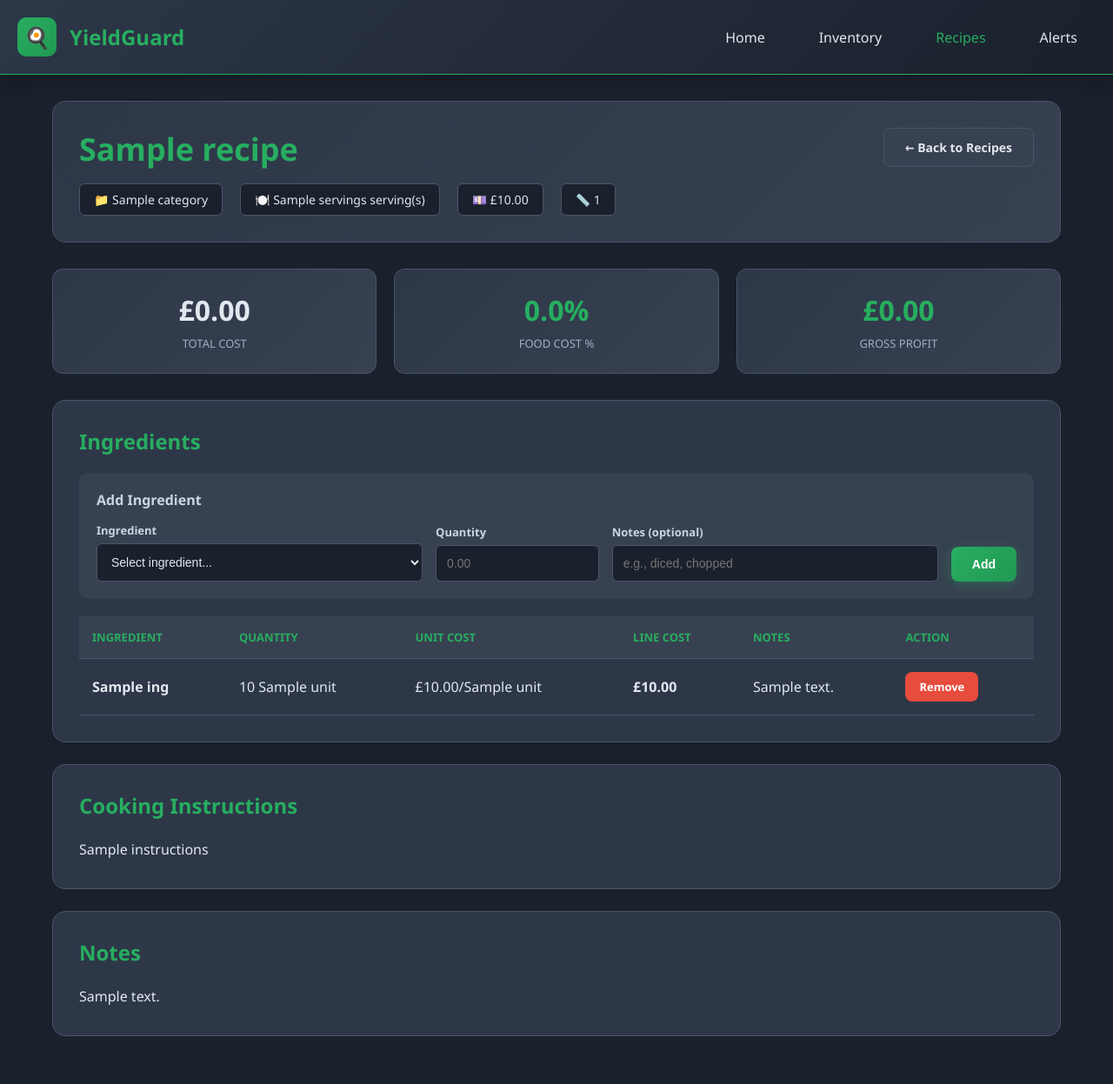
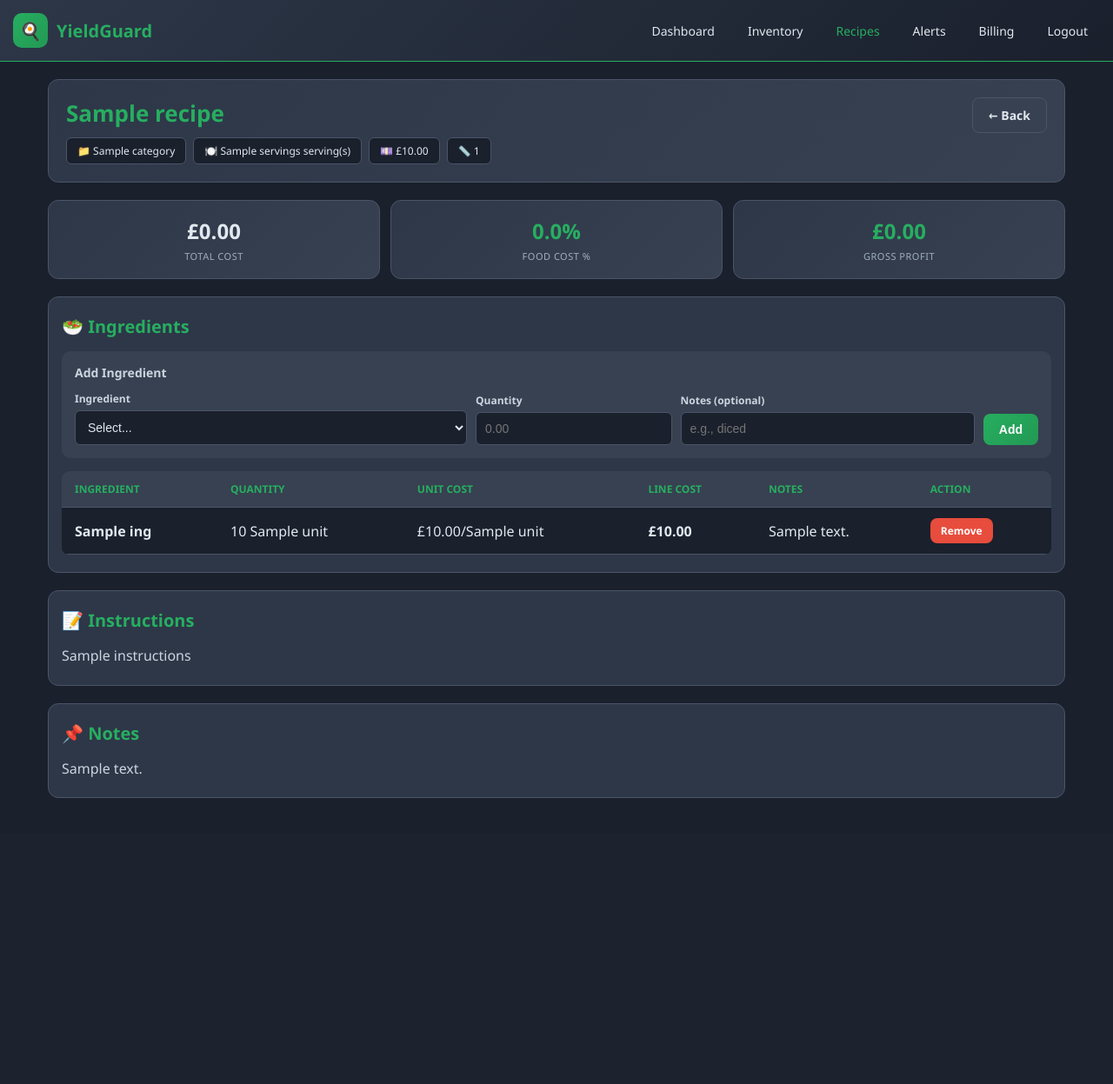
Before and after one commit to cryptoirish/kitchen-inventory-clean, a Flask app: template templates/recipe_detail.html in a window 1280 px wide. Shown: the whole page at 87% size. After the commit the page ends 918 px from the top, so only its background shows below. Run offline with Flask 3, Linux system fonts and the light colour scheme; the template is opened without the code that fills it: most values are stand-ins (such as "Sample title", 1, 10 or a date in 2020); some libraries are stand-ins or nearby versions.

Commit message:
Refactor recipe_detail.html for improved styling and UX
Updated styles for navbar, buttons, and ingredient section. Improved mobile responsiveness and added new elements for better user experience.

```diff
--- a/templates/recipe_detail.html
+++ b/templates/recipe_detail.html
@@ -6,46 +6,93 @@
     <style>
         * { margin: 0; padding: 0; box-sizing: border-box; }
         body { font-family: 'Segoe UI', Tahoma, Geneva, Verdana, sans-serif; background: #1a202c; color: #e2e8f0; min-height: 100vh; }
-        .navbar { background: linear-gradient(135deg, #2d3748 0%, #1a202c 100%); padding: 20px 0; box-shadow: 0 2px 20px rgba(0,0,0,0.3); border-bottom: 1px solid #27ae60; }
-        .nav-container { max-width: 1400px; margin: 0 auto; padding: 0 20px; display: flex; justify-content: space-between; align-items: center; }
-        .logo { display: flex; align-items: center; gap: 15px; text-decoration: none; }
-        .logo-icon { width: 45px; height: 45px; background: linear-gradient(135deg, #27ae60 0%, #229954 100%); border-radius: 10px; display: flex; align-items: center; justify-content: center; font-size: 24px; }
-        .logo-text { color: #27ae60; font-size: 24px; font-weight: bold; }
-        .nav-links { display: flex; gap: 20px; align-items: center; }
-        .nav-links a { color: #e2e8f0; text-decoration: none; font-weight: 500; padding: 10px 20px; border-radius: 8px; transition: all 0.3s; border: 1px solid transparent; }
-        .nav-links a:hover { background: rgba(39, 174, 96, 0.1); border-color: #27ae60; color: #27ae60; }
-        .container { max-width: 1200px; margin: 0 auto; padding: 30px 20px; }
-        .page-header { background: linear-gradient(135deg, #2d3748 0%, #374151 100%); padding: 30px; border-radius: 15px; margin-bottom: 30px; border: 1px solid #4a5568; }
-        .header-top { display: flex; justify-content: space-between; align-items: flex-start; gap: 20px; flex-wrap: wrap; }
-        .page-header h1 { color: #27ae60; font-size: 36px; margin-bottom: 10px; }
-        .recipe-meta { display: flex; gap: 20px; margin-top: 15px; flex-wrap: wrap; }
-        .meta-badge { background: #1a202c; padding: 8px 16px; border-radius: 6px; font-size: 14px; border: 1px solid #4a5568; }
-        .stats-grid { display: grid; grid-template-columns: repeat(auto-fit, minmax(200px, 1fr)); gap: 20px; margin-bottom: 30px; }
-        .stat-card { background: linear-gradient(135deg, #2d3748 0%, #374151 100%); padding: 25px; border-radius: 12px; border: 1px solid #4a5568; text-align: center; }
-        .stat-value { font-size: 32px; font-weight: bold; margin-bottom: 8px; }
-        .stat-label { color: #a0aec0; font-size: 13px; text-transform: uppercase; }
+
+        .navbar { background: linear-gradient(135deg, #2d3748 0%, #1a202c 100%); padding: 15px 0; border-bottom: 1px solid #27ae60; position: sticky; top: 0; z-index: 1000; }
+        .nav-container { max-width: 1400px; margin: 0 auto; padding: 0 15px; display: flex; justify-content: space-between; align-items: center; }
+        .logo { display: flex; align-items: center; gap: 10px; text-decoration: none; }
+        .logo-icon { width: 40px; height: 40px; background: linear-gradient(135deg, #27ae60 0%, #229954 100%); border-radius: 10px; display: flex; align-items: center; justify-content: center; font-size: 20px; }
+        .logo-text { color: #27ae60; font-size: 20px; font-weight: bold; }
+        .nav-links { display: flex; gap: 10px; align-items: center; }
+        .nav-links a { color: #e2e8f0; text-decoration: none; font-weight: 500; padding: 8px 14px; border-radius: 8px; transition: all 0.3s; font-size: 14px; }
+        .nav-links a:hover { background: rgba(39, 174, 96, 0.1); color: #27ae60; }
+
+        .hamburger { display: none; flex-direction: column; gap: 4px; cursor: pointer; padding: 10px; border: none; background: none; }
+        .hamburger span { width: 25px; height: 3px; background: #27ae60; border-radius: 2px; }
+
+        .mobile-menu { display: none; position: fixed; top: 70px; left: 0; right: 0; background: #1a202c; padding: 20px; border-bottom: 2px solid #27ae60; flex-direction: column; gap: 10px; z-index: 999; box-shadow: 0 10px 30px rgba(0,0,0,0.5); }
+        .mobile-menu.active { display: flex; }
+        .mobile-menu a { color: #e2e8f0; text-decoration: none; font-weight: 500; padding: 15px 20px; border-radius: 10px; font-size: 16px; border: 1px solid #374151; }
+        .mobile-menu a:hover, .mobile-menu a.active { background: rgba(39, 174, 96, 0.1); color: #27ae60; border-color: #27ae60; }
+
+        .container { max-width: 1200px; margin: 0 auto; padding: 20px 15px; }
+
+        .page-header { background: linear-gradient(135deg, #2d3748 0%, #374151 100%); padding: 20px; border-radius: 12px; margin-bottom: 20px; border: 1px solid #4a5568; }
+        .header-top { display: flex; justify-content: space-between; align-items: flex-start; gap: 15px; flex-wrap: wrap; }
+        .page-header h1 { color: #27ae60; font-size: 26px; margin-bottom: 10px; }
+        .recipe-meta { display: flex; gap: 8px; margin-top: 10px; flex-wrap: wrap; }
+        .meta-badge { background: #1a202c; padding: 6px 12px; border-radius: 6px; font-size: 12px; border: 1px solid #4a5568; }
+
+        .stats-grid { display: grid; grid-template-columns: repeat(auto-fit, minmax(180px, 1fr)); gap: 12px; margin-bottom: 20px; }
+        .stat-card { background: linear-gradient(135deg, #2d3748 0%, #374151 100%); padding: 18px; border-radius: 12px; border: 1px solid #4a5568; text-align: center; }
+        .stat-value { font-size: 24px; font-weight: bold; margin-bottom: 5px; }
+        .stat-label { color: #a0aec0; font-size: 11px; text-transform: uppercase; letter-spacing: 0.5px; }
         .good { color: #27ae60; }
         .warning { color: #f1c40f; }
         .danger { color: #e74c3c; }
-        .section { background: #2d3748; padding: 30px; border-radius: 15px; border: 1px solid #4a5568; margin-bottom: 25px; }
-        .section h2 { color: #27ae60; font-size: 24px; margin-bottom: 20px; }
-        table { width: 100%; border-collapse: collapse; }
-        th, td { padding: 15px; text-align: left; border-bottom: 1px solid #4a5568; }
-        th { background: #374151; color: #27ae60; font-weight: 600; text-transform: uppercase; font-size: 13px; }
-        tbody tr:hover { background: rgba(39, 174, 96, 0.05); }
-        .btn { display: inline-block; padding: 12px 24px; border-radius: 8px; text-decoration: none; font-weight: 600; font-size: 14px; transition: all 0.3s; cursor: pointer; border: none; }
-        .btn-primary { background: linear-gradient(135deg, #27ae60 0%, #229954 100%); color: white; box-shadow: 0 4px 15px rgba(39, 174, 96, 0.3); }
-        .btn-primary:hover { transform: translateY(-2px); box-shadow: 0 6px 20px rgba(39, 174, 96, 0.4); }
+
+        .section { background: #2d3748; padding: 20px 15px; border-radius: 12px; border: 1px solid #4a5568; margin-bottom: 20px; }
+        .section h2 { color: #27ae60; font-size: 20px; margin-bottom: 15px; }
+
+        .btn { display: inline-block; padding: 10px 18px; border-radius: 8px; text-decoration: none; font-weight: 600; font-size: 14px; transition: all 0.3s; cursor: pointer; border: none; text-align: center; }
+        .btn-primary { background: linear-gradient(135deg, #27ae60 0%, #229954 100%); color: white; }
+        .btn-primary:hover { transform: translateY(-2px); }
         .btn-secondary { background: #374151; color: #e2e8f0; border: 1px solid #4a5568; }
         .btn-danger { background: #e74c3c; color: white; }
-        .btn-danger:hover { background: #c0392b; }
-        .btn-sm { padding: 8px 16px; font-size: 13px; }
-        .add-ingredient-form { background: #374151; padding: 20px; border-radius: 10px; margin-bottom: 20px; }
-        .form-row { display: grid; grid-template-columns: 2fr 1fr 2fr auto; gap: 15px; align-items: end; }
-        input, select { padding: 12px; background: #1a202c; border: 1px solid #4a5568; border-radius: 6px; color: #e2e8f0; font-size: 14px; width: 100%; }
+        .btn-sm { padding: 6px 12px; font-size: 12px; }
+
+        .add-ingredient-form { background: #374151; padding: 15px; border-radius: 10px; margin-bottom: 15px; }
+        .add-ingredient-form h3 { color: #cbd5e0; margin-bottom: 12px; font-size: 14px; }
+        .form-row { display: grid; grid-template-columns: 2fr 1fr 1.5fr auto; gap: 10px; align-items: end; }
+        label { display: block; margin-bottom: 5px; font-size: 12px; color: #cbd5e0; font-weight: 600; }
+        input, select { padding: 10px; background: #1a202c; border: 1px solid #4a5568; border-radius: 6px; color: #e2e8f0; font-size: 14px; width: 100%; }
         input:focus, select:focus { outline: none; border-color: #27ae60; }
-        label { display: block; margin-bottom: 6px; font-size: 13px; color: #cbd5e0; font-weight: 600; }
-        .empty-ingredients { text-align: center; padding: 40px; color: #a0aec0; }
+
+        /* Desktop Table */
+        .table-wrapper { overflow-x: auto; background: #1a202c; border-radius: 8px; }
+        table { width: 100%; border-collapse: collapse; min-width: 700px; }
+        th, td { padding: 12px 15px; text-align: left; border-bottom: 1px solid #4a5568; }
+        th { background: #374151; color: #27ae60; font-weight: 600; text-transform: uppercase; font-size: 12px; }
+        tbody tr:hover { background: rgba(39, 174, 96, 0.05); }
+
+        .empty-ingredients { text-align: center; padding: 30px; color: #a0aec0; font-size: 14px; }
+
+        /* Mobile Cards */
+        .mobile-ingredients { display: none; }
+        .ingredient-card { background: #1a202c; border: 1px solid #4a5568; border-radius: 10px; padding: 15px; margin-bottom: 10px; }
+        .ingredient-card-header { display: flex; justify-content: space-between; align-items: start; margin-bottom: 8px; gap: 10px; }
+        .ingredient-name { font-weight: bold; color: #e2e8f0; font-size: 15px; }
+        .ingredient-details { display: grid; grid-template-columns: 1fr 1fr; gap: 8px; margin-top: 10px; }
+        .detail-item { font-size: 13px; }
+        .detail-label { color: #a0aec0; font-size: 11px; text-transform: uppercase; margin-bottom: 2px; }
+        .detail-value { color: #e2e8f0; font-weight: 600; }
+        .detail-value.cost { color: #27ae60; }
+
+        @media (max-width: 768px) {
+            .nav-links { display: none; }
+            .hamburger { display: flex; }
+            .logo-text { font-size: 18px; }
+            .container { padding: 15px 10px; }
+            .page-header h1 { font-size: 22px; }
+            .header-top { flex-direction: column; }
+            .header-top a { width: 100%; }
+            .stats-grid { grid-template-columns: repeat(3, 1fr); gap: 8px; }
+            .stat-card { padding: 12px 8px; }
+            .stat-value { font-size: 18px; }
+            .stat-label { font-size: 10px; }
+            .form-row { grid-template-columns: 1fr; gap: 12px; }
+            .table-wrapper { display: none; }
+            .mobile-ingredients { display: block; }
+        }
     </style>
 </head>
 <body>
@@ -56,11 +103,24 @@
                 <div class="logo-text">YieldGuard</div>
             </a>
             <div class="nav-links">
-                <a href="/">Home</a>
+                <a href="/">Dashboard</a>
                 <a href="/inventory">Inventory</a>
                 <a href="/recipes" style="color: #27ae60;">Recipes</a>
                 <a href="/alerts">Alerts</a>
+                <a href="/billing">Billing</a>
+                <a href="/logout">Logout</a>
             </div>
+            <button class="hamburger" onclick="toggleMenu()">
+                <span></span><span></span><span></span>
+            </button>
+        </div>
+        <div class="mobile-menu" id="mobileMenu">
+            <a href="/">📊 Dashboard</a>
+            <a href="/inventory">📦 Inventory</a>
+            <a href="/recipes" class="active">🍽️ Recipes</a>
+            <a href="/alerts">⚠️ Alerts</a>
+            <a href="/billing">💳 Billing</a>
+            <a href="/logout">🚪 Logout</a>
         </div>
     </nav>
 
@@ -73,14 +133,10 @@
                         <span class="meta-badge">📁 {{ recipe.category }}</span>
                         <span class="meta-badge">🍽️ {{ recipe.servings }} serving(s)</span>
                         <span class="meta-badge">💷 £{{ "%.2f"|format(recipe.selling_price) }}</span>
-                        {% if recipe.portion_size %}
-                        <span class="meta-badge">📏 {{ recipe.portion_size }}</span>
-                        {% endif %}
+                        {% if recipe.portion_size %}<span class="meta-badge">📏 {{ recipe.portion_size }}</span>{% endif %}
                     </div>
                 </div>
-                <div>
-                    <a href="/recipes" class="btn btn-secondary">← Back to Recipes</a>
-                </div>
+                <a href="/recipes" class="btn btn-secondary">← Back</a>
             </div>
         </div>
 
@@ -102,16 +158,16 @@
         </div>
 
         <div class="section">
-            <h2>Ingredients</h2>
+            <h2>🥗 Ingredients</h2>
 
             <div class="add-ingredient-form">
-                <h3 style="color: #cbd5e0; margin-bottom: 15px; font-size: 16px;">Add Ingredient</h3>
+                <h3>Add Ingredient</h3>
                 <form method="POST" action="/recipes/{{ recipe.id }}/add-ingredient">
                     <div class="form-row">
                         <div>
                             <label>Ingredient</label>
                             <select name="item_id" required>
-                                <option value="">Select ingredient...</option>
+                                <option value="">Select...</option>
                                 {% for item in all_items %}
                                 <option value="{{ item.id }}">{{ item.name }} (£{{ "%.2f"|format(item.cost) }}/{{ item.unit }})</option>
                                 {% endfor %}
@@ -123,7 +179,7 @@
                         </div>
                         <div>
                             <label>Notes (optional)</label>
-                            <input type="text" name="notes" placeholder="e.g., diced, chopped">
+                            <input type="text" name="notes" placeholder="e.g., diced">
                         </div>
                         <div>
                             <label style="visibility: hidden;">Add</label>
@@ -134,6 +190,8 @@
             </div>
 
             {% if ingredients %}
+            <!-- Desktop Table -->
+            <div class="table-wrapper">
                 <table>
                     <thead>
                         <tr>
@@ -154,34 +212,78 @@
                             <td><strong>£{{ "%.2f"|format(ing.ingredient_cost) }}</strong></td>
                             <td>{{ ing.notes or '-' }}</td>
                             <td>
-                            <a href="/recipes/{{ recipe.id }}/remove-ingredient/{{ ing.id }}"
-                               class="btn btn-danger btn-sm"
-                               onclick="return confirm('Remove this ingredient?')">Remove</a>
+                                <a href="/recipes/{{ recipe.id }}/remove-ingredient/{{ ing.id }}" class="btn btn-danger btn-sm" onclick="return confirm('Remove this ingredient?')">Remove</a>
                             </td>
                         </tr>
                         {% endfor %}
                     </tbody>
                 </table>
+            </div>
+
+            <!-- Mobile Cards -->
+            <div class="mobile-ingredients">
+                {% for ing in ingredients %}
+                <div class="ingredient-card">
+                    <div class="ingredient-card-header">
+                        <div class="ingredient-name">{{ ing.item_name }}</div>
+                        <a href="/recipes/{{ recipe.id }}/remove-ingredient/{{ ing.id }}" class="btn btn-danger btn-sm" onclick="return confirm('Remove?')">🗑️</a>
+                    </div>
+                    <div class="ingredient-details">
+                        <div class="detail-item">
+                            <div class="detail-label">Quantity</div>
+                            <div class="detail-value">{{ ing.quantity }} {{ ing.unit }}</div>
+                        </div>
+                        <div class="detail-item">
+                            <div class="detail-label">Unit Cost</div>
+                            <div class="detail-value">£{{ "%.2f"|format(ing.unit_cost) }}</div>
+                        </div>
+                        <div class="detail-item">
+                            <div class="detail-label">Line Cost</div>
+                            <div class="detail-value cost">£{{ "%.2f"|format(ing.ingredient_cost) }}</div>
+                        </div>
+                        {% if ing.notes %}
+                        <div class="detail-item">
+                            <div class="detail-label">Notes</div>
+                            <div class="detail-value">{{ ing.notes }}</div>
+                        </div>
+                        {% endif %}
+                    </div>
+                </div>
+                {% endfor %}
+            </div>
             {% else %}
             <div class="empty-ingredients">
-                <p>No ingredients added yet. Use the form above to add ingredients from your inventory.</p>
+                <p>No ingredients added yet. Use the form above to add ingredients.</p>
             </div>
             {% endif %}
         </div>
 
         {% if recipe.instructions %}
         <div class="section">
-            <h2>Cooking Instructions</h2>
-            <p style="line-height: 1.8; white-space: pre-line;">{{ recipe.instructions }}</p>
+            <h2>📝 Instructions</h2>
+            <p style="line-height: 1.6; white-space: pre-line; color: #cbd5e0;">{{ recipe.instructions }}</p>
         </div>
         {% endif %}
 
         {% if recipe.notes %}
         <div class="section">
-            <h2>Notes</h2>
-            <p style="line-height: 1.8; white-space: pre-line;">{{ recipe.notes }}</p>
+            <h2>📌 Notes</h2>
+            <p style="line-height: 1.6; white-space: pre-line; color: #cbd5e0;">{{ recipe.notes }}</p>
         </div>
         {% endif %}
     </div>
+
+    <script>
+        function toggleMenu() {
+            document.getElementById('mobileMenu').classList.toggle('active');
+        }
+        document.addEventListener('click', function(event) {
+            const menu = document.getElementById('mobileMenu');
+            const hamburger = document.querySelector('.hamburger');
+            if (!menu.contains(event.target) && !hamburger.contains(event.target)) {
+                menu.classList.remove('active');
+            }
+        });
+    </script>
 </body>
 </html>
```
Lines whose indentation alone changed are shown as unchanged.
